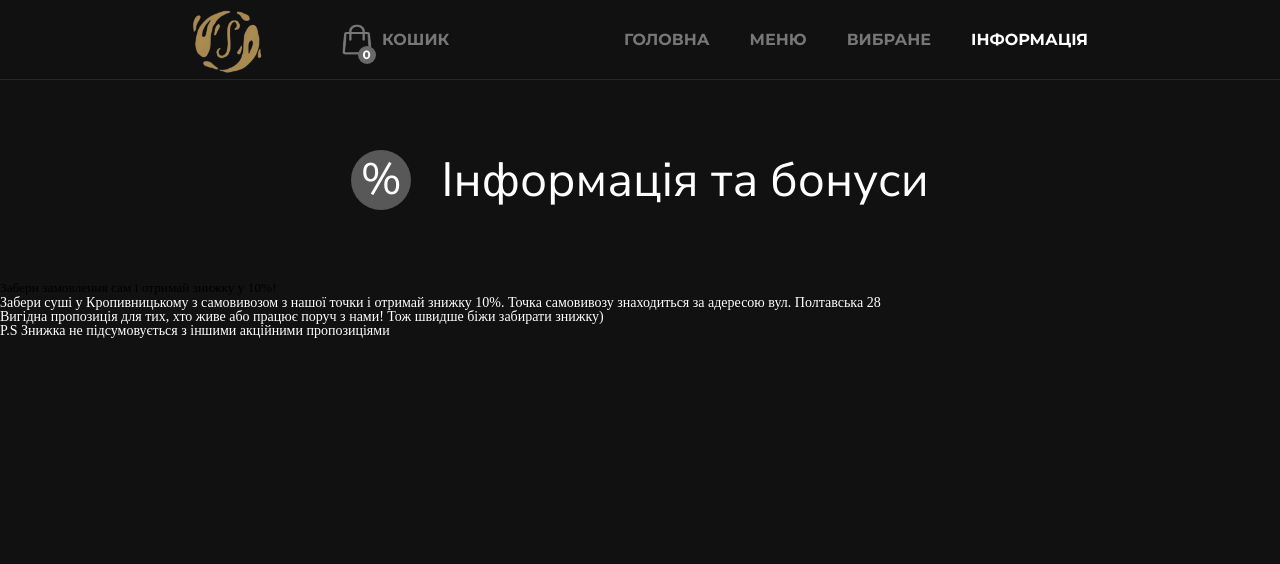
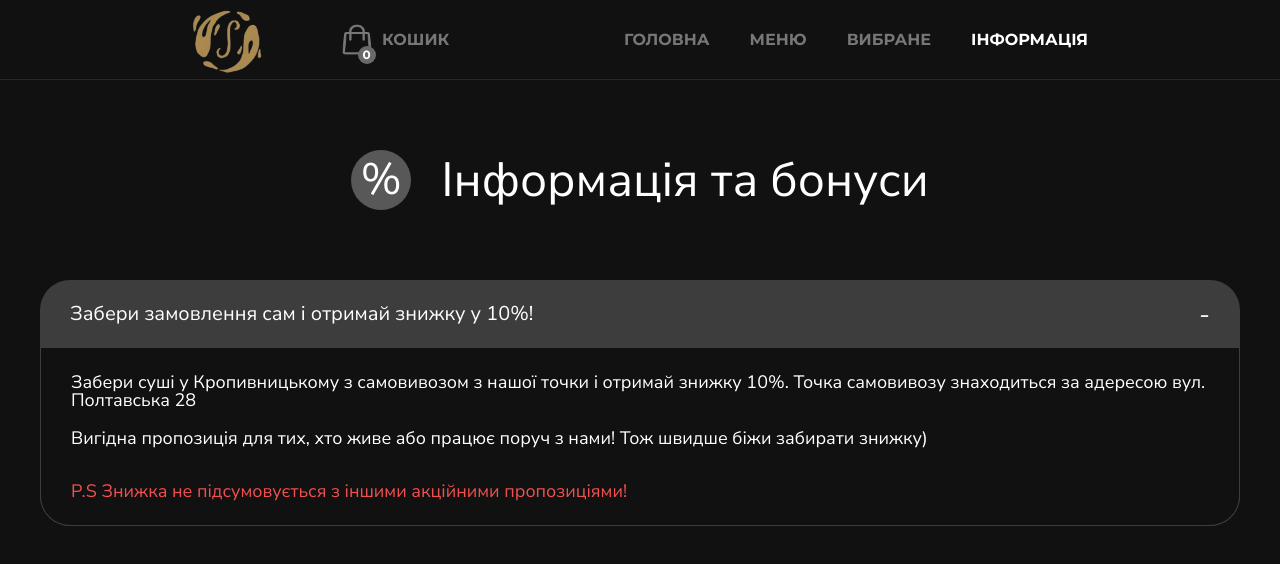
Before and after one commit to ChubarovOleksandr/Sushi-Web-Shop, a React (Vite) app: page /info in a window 1280 px wide. Both pictures are taken after a click on the button "Забери замовлення сам і отримай знижку у 10%!". Shown: the top 564 px of the page. Built offline with nearby package versions, Linux system fonts and the light colour scheme.

Commit message:
style accordion

```diff
--- a/src/components/info/AccordionItem.jsx
+++ b/src/components/info/AccordionItem.jsx
@@ -1,17 +1,27 @@
-import { useState } from "react";
+import { useRef, useState } from "react";
+import '../../scss/components/_Info.scss';
 
 const AccordionItem = ({children}) => {
 
    const [isOpen, setIsOpen] = useState(false);
+   const contentRef = useRef();
+   const itemRef = useRef();
 
    const onClick = () => {
       setIsOpen(!isOpen);
+      contentRef.current.classList.toggle('active');
+      itemRef.current.classList.toggle('active');
+      if(contentRef.current.style.maxHeight) {
+         contentRef.current.style.maxHeight = null;
+      } else {
+         contentRef.current.style.maxHeight = 200 + 'px';
+      }
    }
 
    return (
-      <div className="accordion__item">
+      <div className="accordion__item" ref={itemRef}>
          <button className="accordion__button" onClick={onClick}>Забери замовлення сам і отримай знижку у 10%!</button>
-         <div className="accordion__content">
+         <div className="accordion__content" ref={contentRef}>
             {isOpen && children}
          </div>
       </div>
--- a/src/components/info/Info.jsx
+++ b/src/components/info/Info.jsx
@@ -17,7 +17,7 @@ const Info = () => {
                   Точка самовивозу знаходиться за адересою вул. Полтавська 28
                </p>
                <p className="accordion__text">Вигідна пропозиція для тих, хто живе або працює поруч з нами! Тож швидше біжи забирати знижку)</p>
-               <p className="accordion__text accordion__text--alert">P.S Знижка не підсумовується з іншими акційними пропозиціями</p>
+               <p className="accordion__text accordion__text--alert">P.S Знижка не підсумовується з іншими акційними пропозиціями!</p>
             </AccordionItem>
 
          </div>
--- a/src/scss/_variables.scss
+++ b/src/scss/_variables.scss
@@ -25,6 +25,9 @@ $sixth: rgb(170,138,79);
 
 $seventh:  rgb(173, 166, 166);
 
+$eight: rgb(61, 61, 61);
+
+$error: rgb(241, 80, 80);
 
 
 
--- a/src/scss/components/_Info.scss
+++ b/src/scss/components/_Info.scss
@@ -24,7 +24,72 @@
          height: 60px;
          font-size: 44px;
       }
-      h1 {
+   }
+   .accordion {
+      max-width: 1200px;
+      margin: 0 auto;
+      font-family: $Nunito;
+      font-size: 18px;
+      .accordion__item.active {
+         background-color: $eight;
+         transition: all 0.4s;
+         .accordion__content {
+            border-bottom-left-radius: 30px;
+            border-bottom-right-radius: 30px;
+            transition: max-height 0.4s;
+            border: 1px solid $eight;
+            padding: 15px 30px;
+         }
+         .accordion__button:after {
+            content: "-";
+            font-size: 26px;
+         }
+      }
+      .accordion__item {
+         display: block;
+         width: 100%;
+         background-color: $third;
+         border-radius: 30px;
+         transition: all 0.4s;
+         &:hover {
+            transition: background-color 0.2s;
+            transition: all 0.15s;
+            background-color: $eight;
+         }
+         .accordion__button {
+            position: relative;
+            color: $first;
+            font-size: 20px;
+            padding: 20px 30px;
+            width: 100%;
+            text-align: left;
+            &:after {
+               position: absolute;
+               top: 50%;
+               right: 30px;
+               transform: translate(0, -50%);
+               content: "+";
+               font-size: 26px;
+               color: #777;
+               color: $first;
+            }
+         }
+         .accordion__content {
+            overflow: hidden;
+            background-color: $bg;
+            max-height: 0;
+            transition: max-height 0.4s ease-in-out;
+            .accordion__text {
+               padding: 10px 0;
+            }
+            .accordion__text--alert {
+               color: $error;
+               margin: 15px 0 0 0;
+            }
+         }
+         .accordion__content.active {
+            display: block;
+         }
       }
    }
 }
```
